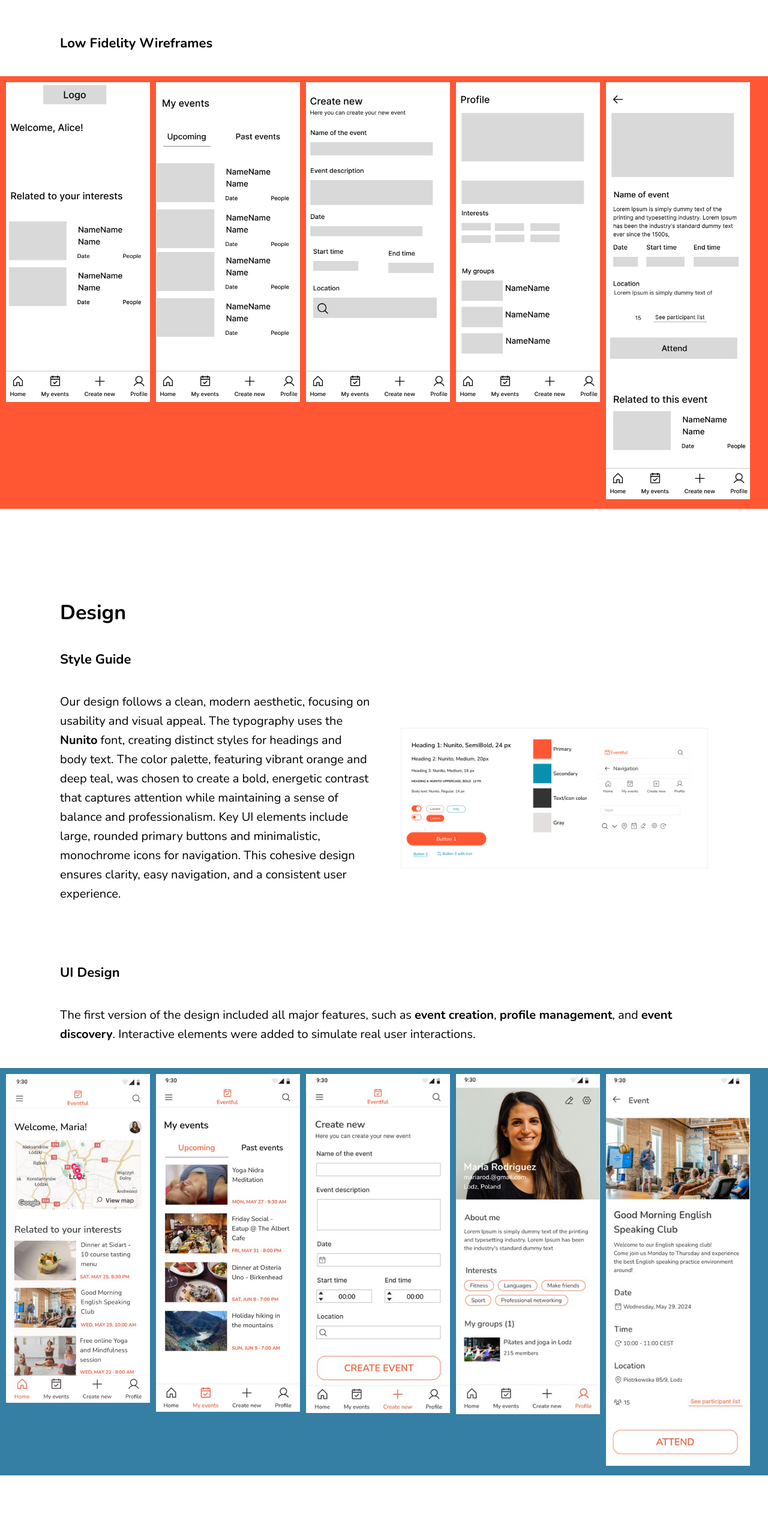
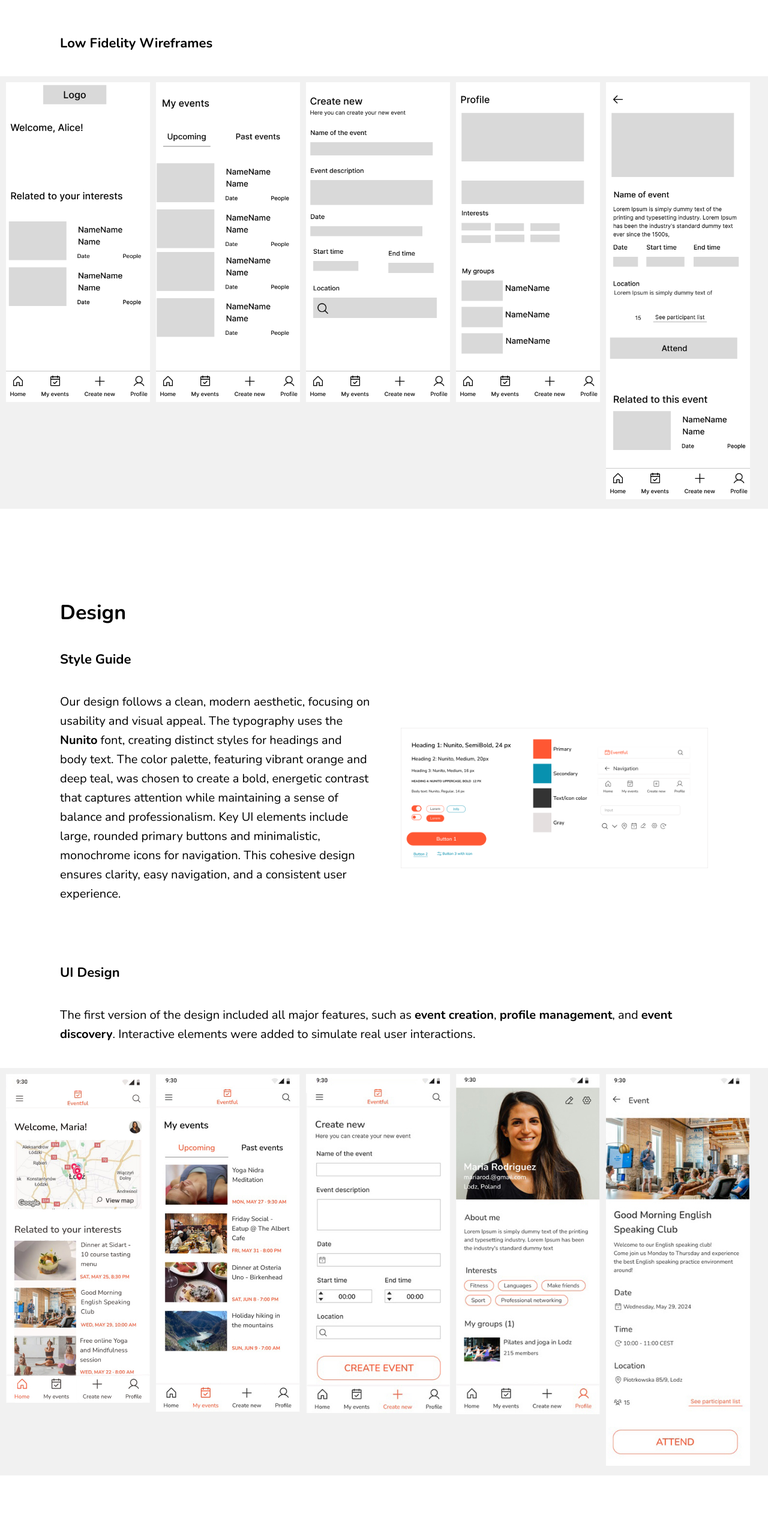
Before and after one commit to yurukyuruk/portfolio, a plain HTML site: page work/eventful.html in a window 1280 px wide. Shown: the part 5560-8120 px from the top of the page at 60% size. Drawn offline with nearby package versions, Linux system fonts and the light colour scheme.

Commit message:
fix: eventful css

```diff
--- a/work/eventful.css
+++ b/work/eventful.css
@@ -300,7 +300,7 @@ header {
     display: flex;
     flex-wrap: wrap;
     justify-content: space-between;
-    background-color: rgb(255, 87, 51);
+    background-color: rgb(241, 241, 241);
     padding: 10px 30px 10px 10px;
     margin-top: 40px;
 }
@@ -353,7 +353,7 @@ header {
     display: flex;
     flex-wrap: wrap;
     justify-content: space-between;
-    background-color: rgb(53, 127, 165);
+    background-color: rgb(241, 241, 241);
     padding: 10px 30px 10px 10px;
     margin-top: 40px;
 }
@@ -490,7 +490,7 @@ header {
     grid-area: text;
   }
   .user-pain-point {
-    padding: 100px 100px 0 100px;
+    padding: 150px 100px 0 100px;
     font-size: 20px;
   }
 .user-pain-points-list {
```
